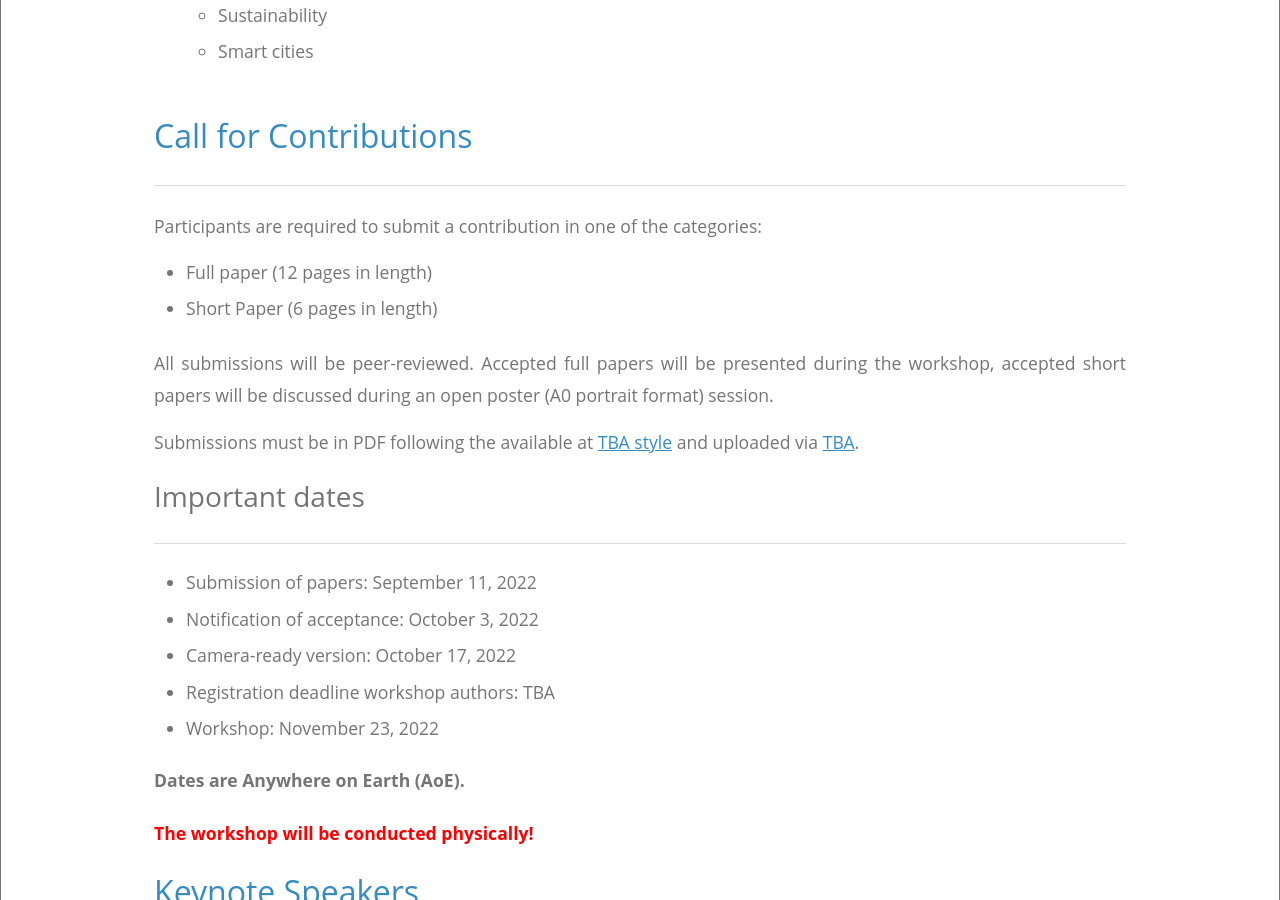
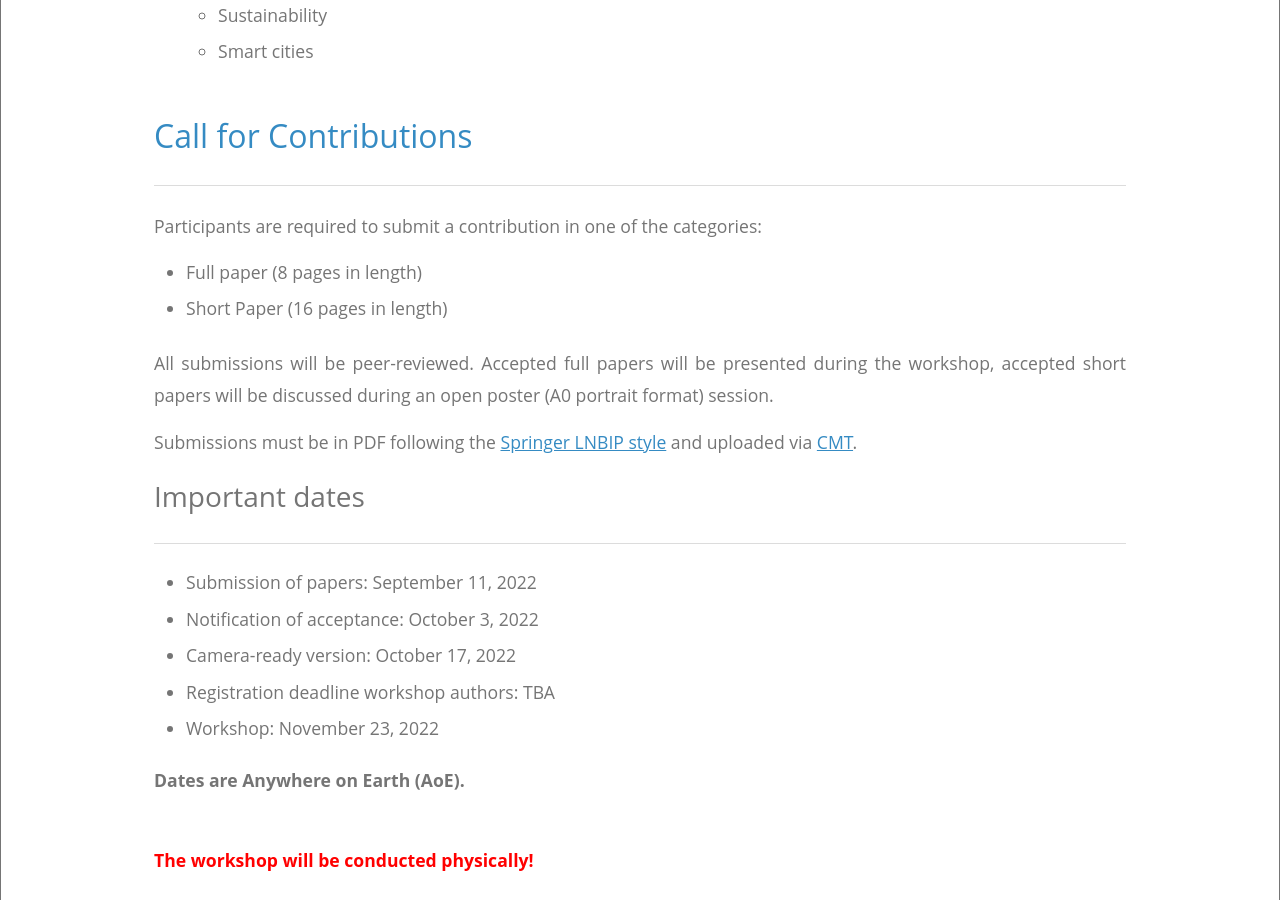
Before and after one commit to thedude81/dtworkshop, a Jekyll site: the page built from index.html, in a window 1280 px wide and 900 px high, scrolled down 1909 px. Built offline with Jekyll 4.4.1, drawn with Linux system fonts in a browser that asks for light colours.

Commit message:
Update index.html

```diff
--- a/index.html
+++ b/index.html
@@ -80,14 +80,14 @@ title: 1st International Workshop on Digital Twin Engineering
       <hr>
       <p>Participants are required to submit a contribution in one of the categories:
         <ul>
-          <li>Full paper (12 pages in length)</li>
-          <li>Short Paper (6 pages in length)</li>
+          <li>Full paper (8 pages in length)</li>
+          <li>Short Paper (16 pages in length)</li>
         </ul>
       <p>All submissions will be peer-reviewed. Accepted full papers will be presented during the workshop, accepted short papers will be discussed
       during an open poster (A0 portrait format) session.
 
-      <p>Submissions must be in PDF following the available at <a href="TBA">TBA style</a>
-      and uploaded via <a href="TBA">TBA</a>.
+      <p>Submissions must be in PDF following the <a href="https://www.springer.com/gp/computer-science/lncs/conference-proceedings-guidelines">Springer LNBIP style</a>
+      and uploaded via <a href="https://cmt3.research.microsoft.com/DTE2022">CMT</a>.
       <br>
 
       <h3 id="important-dates">Important dates</h3>
@@ -100,6 +100,7 @@ title: 1st International Workshop on Digital Twin Engineering
         <li>Workshop: November 23, 2022</li>
       </ul>
       <b>Dates are Anywhere on Earth (AoE).</b>
+      <br>
       <br>
       <br>
       <font color="red">
```
